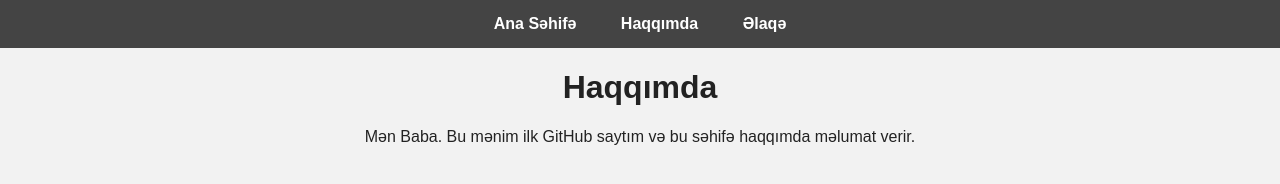
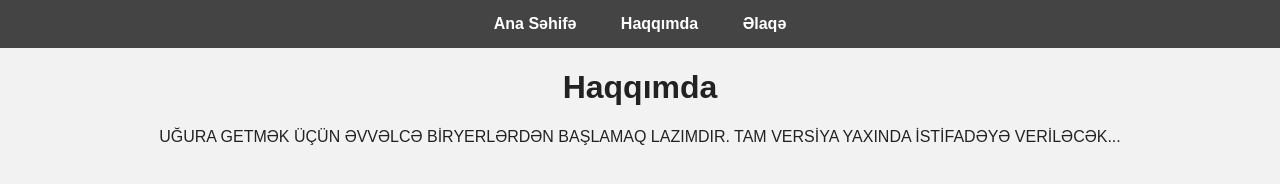
Before and after one commit to HakaliyevBaba/baba, a plain HTML site: page hakkimda.html in a window 1280 px wide. Drawn offline with Linux system fonts and the light colour scheme.

Commit message:
Update hakkimda.html

```diff
--- a/hakkimda.html
+++ b/hakkimda.html
@@ -36,6 +36,6 @@
   </div>
 
   <h1>Haqqımda</h1>
-  <p>Mən Baba. Bu mənim ilk GitHub saytım və bu səhifə haqqımda məlumat verir.</p>
+  <p> UĞURA GETMƏK ÜÇÜN ƏVVƏLCƏ BİRYERLƏRDƏN BAŞLAMAQ LAZIMDIR. TAM VERSİYA YAXINDA İSTİFADƏYƏ VERİLƏCƏK...</p>
 </body>
 </html>
```
